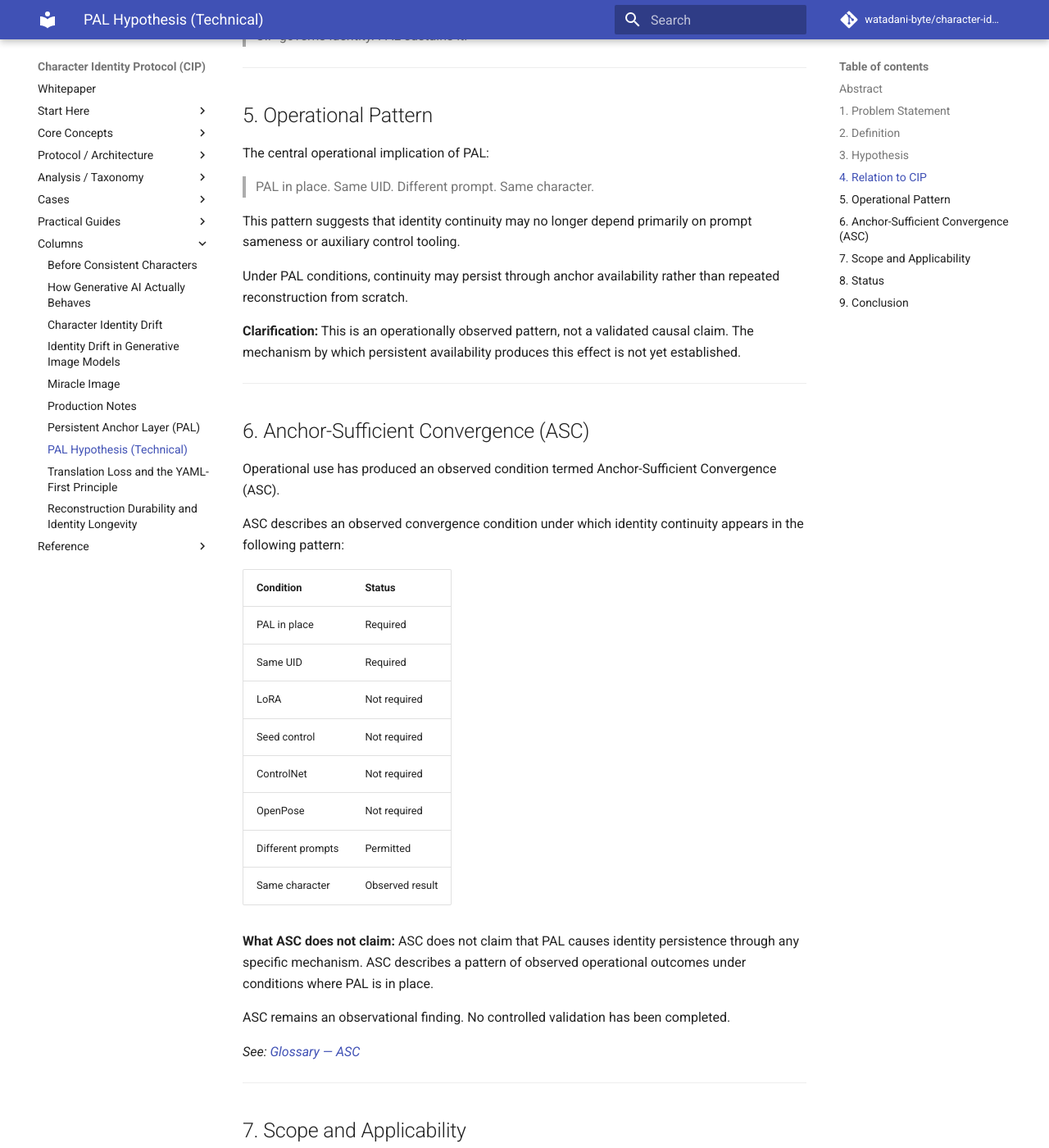
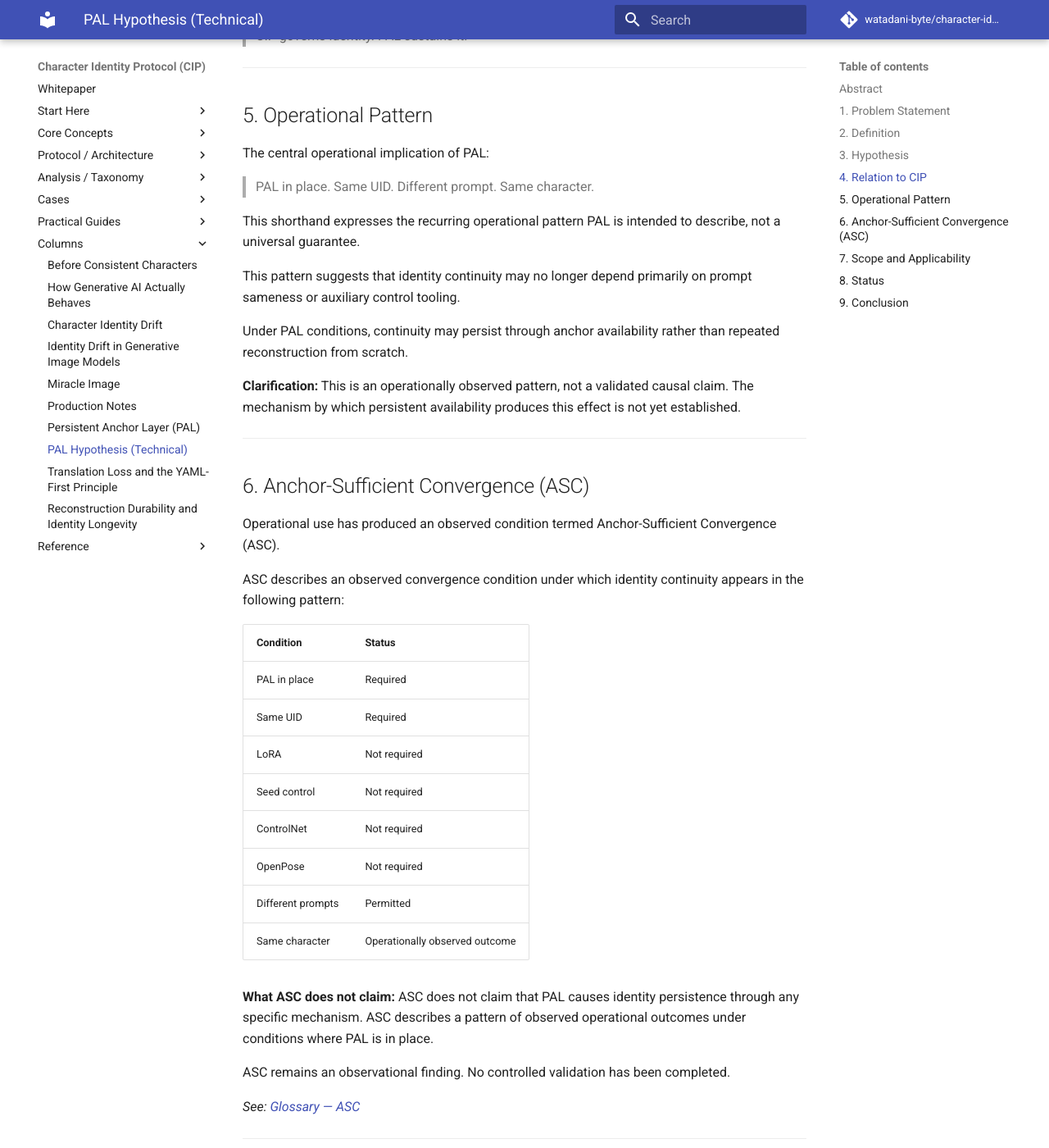
Before and after one commit to watadani-byte/character-identity-protocol, an MkDocs documentation site: the page built from docs/pal_hypothesis.md, in a window 1280 px wide and 1400 px high, scrolled down 2717 px. Shown: the whole window at 82% size. Built offline with MkDocs 1.6.1 and Material for MkDocs 9.7.7, drawn with Linux system fonts in a browser that asks for light colours; comment, search, counter and statistics services are not loaded; some of the changed text lies outside the part shown.

Commit message:
pal_hypothesis.md を更新

```diff
--- a/docs/pal_hypothesis.md
+++ b/docs/pal_hypothesis.md
@@ -137,6 +137,9 @@ The central operational implication of PAL:
 
 > PAL in place. Same UID. Different prompt. Same character.
 
+This shorthand expresses the recurring operational pattern
+PAL is intended to describe, not a universal guarantee.
+
 This pattern suggests that identity continuity may no longer
 depend primarily on prompt sameness or auxiliary control tooling.
 
@@ -158,16 +161,16 @@ Anchor-Sufficient Convergence (ASC).
 ASC describes an observed convergence condition under which
 identity continuity appears in the following pattern:
 
-|Condition        |Status         |
-|-----------------|---------------|
-|PAL in place     |Required       |
-|Same UID         |Required       |
-|LoRA             |Not required   |
-|Seed control     |Not required   |
-|ControlNet       |Not required   |
-|OpenPose         |Not required   |
-|Different prompts|Permitted      |
-|Same character   |Observed result|
+|Condition        |Status                        |
+|-----------------|------------------------------|
+|PAL in place     |Required                      |
+|Same UID         |Required                      |
+|LoRA             |Not required                  |
+|Seed control     |Not required                  |
+|ControlNet       |Not required                  |
+|OpenPose         |Not required                  |
+|Different prompts|Permitted                     |
+|Same character   |Operationally observed outcome|
 
 **What ASC does not claim:**
 ASC does not claim that PAL causes identity persistence
@@ -243,6 +246,9 @@ The practical implication would be significant:
 > making it accessible on closed-source platforms
 > where parameter-level intervention is not possible.
 
+This implication remains provisional
+and requires controlled testing.
+
 > Status: Observational hypothesis. Controlled validation pending.
 
 -----
```
